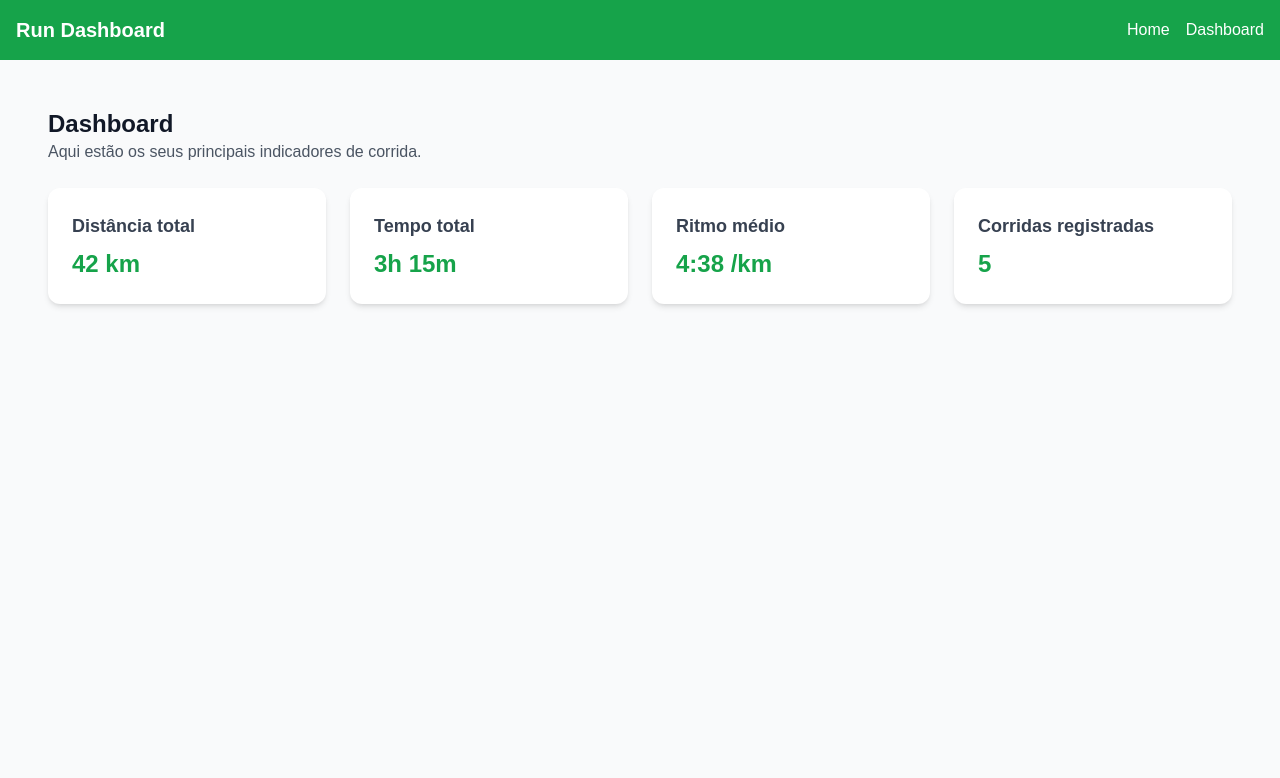
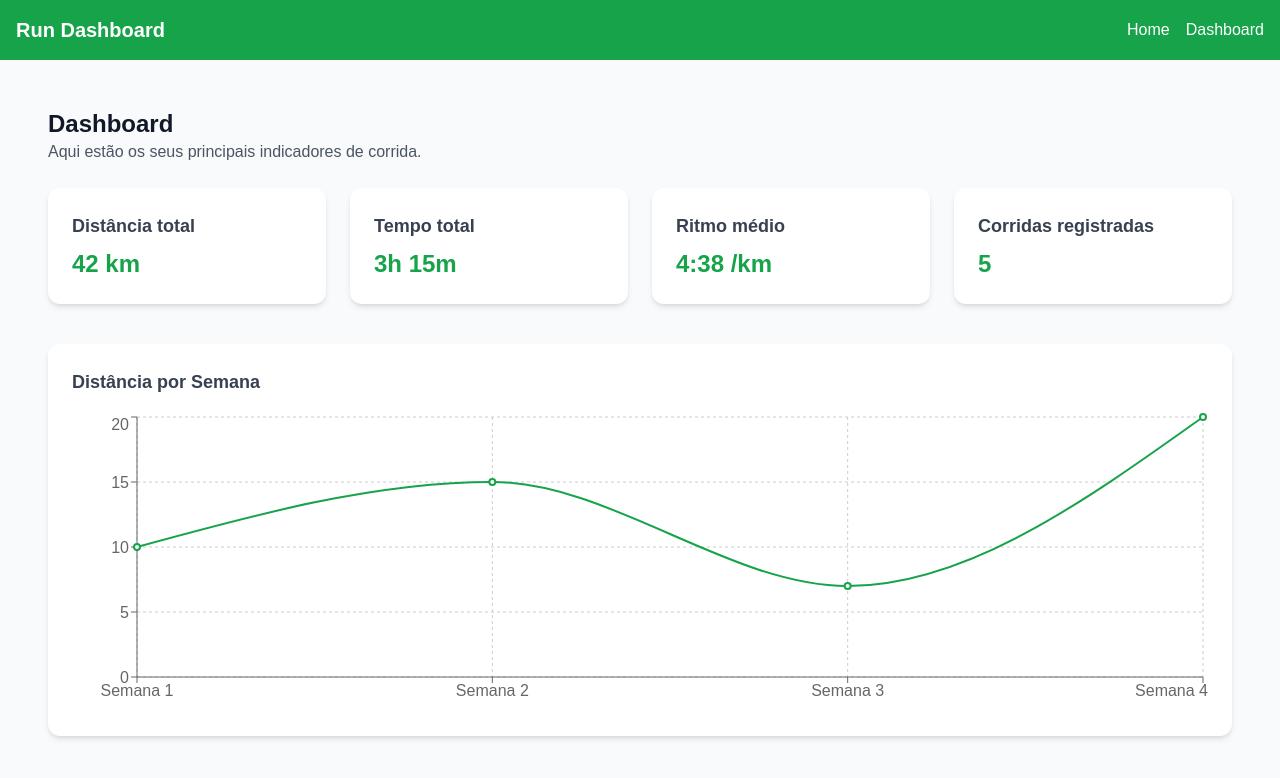
Before and after one commit to felipetormesdev/run-dashboard, a Next.js app: page /dashboard in a window 1280 px wide. Shown: the top 778 px of the page. Built offline with nearby package versions, Linux system fonts and the light colour scheme.

Commit message:
feat: add distance per week chart with Recharts and adjust spacing

```diff
--- a/src/app/dashboard/page.tsx
+++ b/src/app/dashboard/page.tsx
@@ -1,16 +1,23 @@
 import DashboardLayout from "@/components/DashboardLayout";
 import Card from "@/components/Card";
+import DistanceChart from "@/components/DistanceChart";
 
 export default function DashboardPage() {
   return (
-    <main className="p-6">
+    <main className="p-6 space-y-6">
       <DashboardLayout>
+        {/* Cards */}
         <div className="grid gap-6 sm:grid-cols-2 lg:grid-cols-4">
           <Card title="Distância total" value="42 km" />
           <Card title="Tempo total" value="3h 15m" />
           <Card title="Ritmo médio" value="4:38 /km" />
           <Card title="Corridas registradas" value="5" />
         </div>
+
+        {/* Gráfico */}
+        <div className="mt-10">
+          <DistanceChart />
+        </div>
       </DashboardLayout>
     </main>
   );
--- /dev/null
+++ b/src/components/DistanceChart.tsx
@@ -0,0 +1,37 @@
+"use client";
+
+import {
+  ResponsiveContainer,
+  LineChart,
+  Line,
+  XAxis,
+  YAxis,
+  Tooltip,
+  CartesianGrid,
+} from "recharts";
+
+const data = [
+  { week: "Semana 1", distance: 10 },
+  { week: "Semana 2", distance: 15 },
+  { week: "Semana 3", distance: 7 },
+  { week: "Semana 4", distance: 20 },
+];
+
+export default function DistanceChart() {
+  return (
+    <div className="rounded-xl bg-white p-6 shadow-md">
+      <h2 className="mb-4 text-lg font-semibold text-gray-700">
+        Distância por Semana
+      </h2>
+      <ResponsiveContainer width="100%" height={300}>
+        <LineChart data={data}>
+          <CartesianGrid strokeDasharray="3 3" />
+          <XAxis dataKey="week" />
+          <YAxis />
+          <Tooltip />
+          <Line type="monotone" dataKey="distance" stroke="#16a34a" strokeWidth={2} />
+        </LineChart>
+      </ResponsiveContainer>
+    </div>
+  );
+}
```
